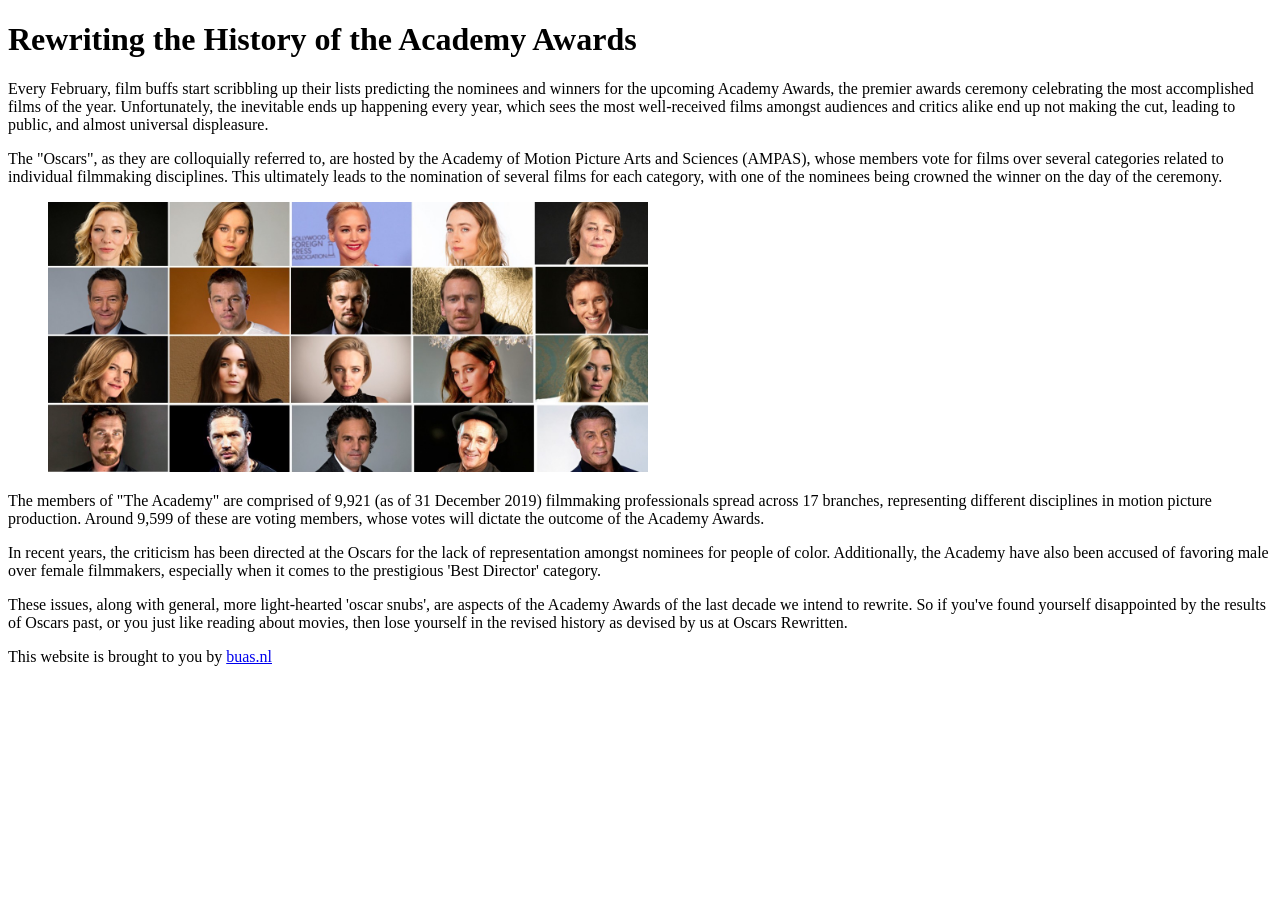
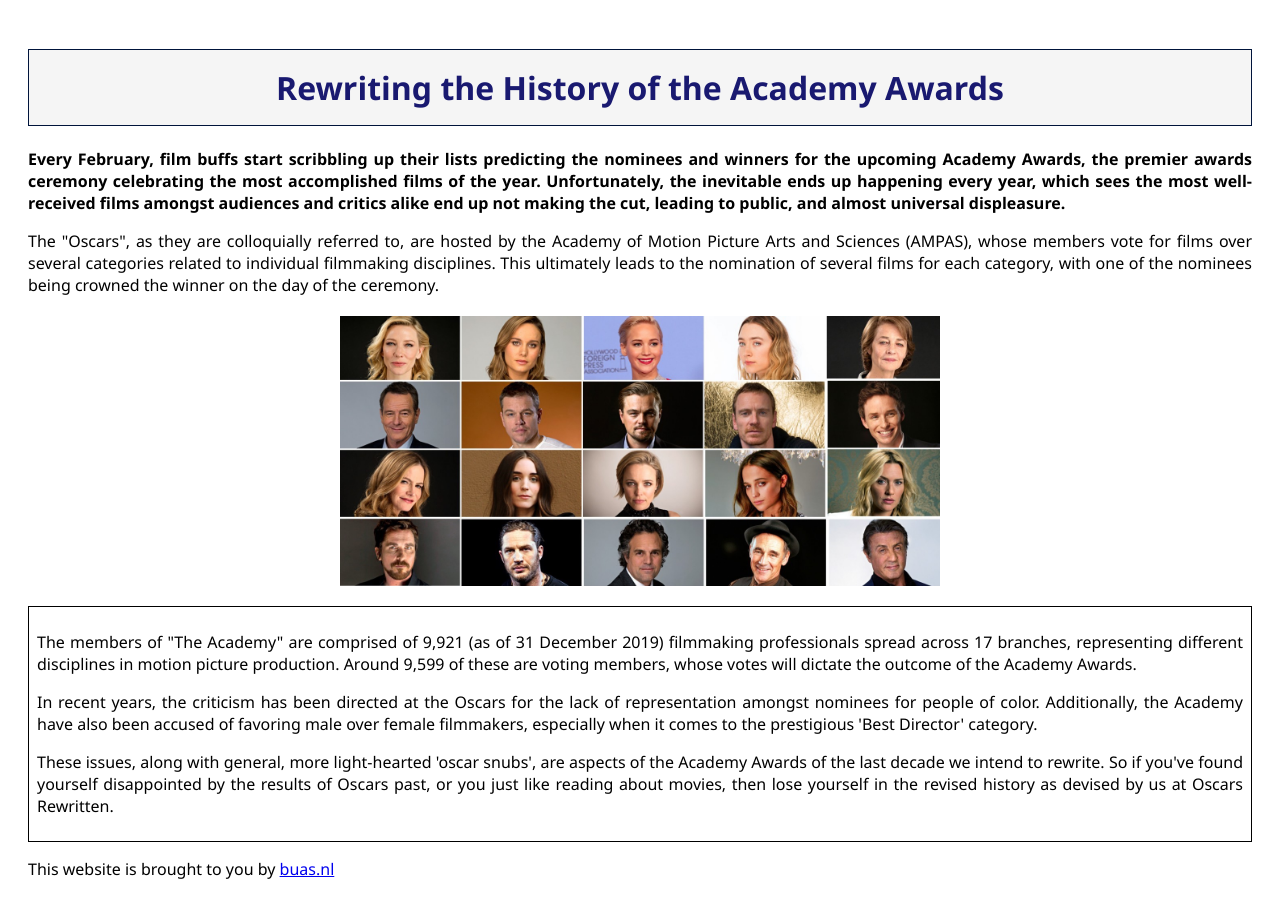
Before and after one commit to soerjostok/prj4-chapter-4, a plain HTML site: page my-project/index.html in a window 1280 px wide. Before the commit the page ends 800 px from the top, so only its background shows below. Drawn offline with Linux system fonts and the light colour scheme.

Commit message:
chapter 4 html update + css

```diff
--- /dev/null
+++ b/my-project/css/styles.css
@@ -0,0 +1,30 @@
+@charset "UTF-8";
+.body {
+	font-family: Segoe, "Segoe UI", "DejaVu Sans", "Trebuchet MS", Verdana, "sans-serif";
+	padding-left: 20px;
+	padding-right: 20px;
+	padding-bottom: 20px;
+	padding-top: 20px;
+	text-align: justify
+}
+.page-title {
+	color: midnightblue;
+	background-color: whitesmoke;
+	border: 1px solid #00143B;
+	text-align: center;
+	padding: 0.5em;
+}
+#opener {
+	font-weight: bold;
+}
+#image {
+	display: flex;
+	flex-wrap: wrap;
+	justify-content: center;
+	margin-top: 20px;
+	margin-bottom: 20px;
+}
+.my-container {
+	border: 1px solid #000;
+	padding: 0.5em;
+}
--- a/my-project/index.html
+++ b/my-project/index.html
@@ -3,21 +3,29 @@
 <head>
 <title>Oscars Rewritten</title>
   <meta charset="utf-8"/>
+<link href="css/styles.css" rel="stylesheet" type="text/css">
 </head>
-<body>
+<body class="body">
   <header>
-    <h1>Rewriting the History of the Academy Awards</h1>
-    <p>Every February, film buffs start scribbling up their lists predicting the nominees and winners for the upcoming Academy Awards, the premier awards ceremony celebrating the most accomplished films of the year. Unfortunately, the inevitable ends up happening every year, which sees the most well-received films amongst audiences and critics alike end up not making the cut, leading to public, and almost universal displeasure.</p>
-    <p>The "Oscars", as they are colloquially referred to, are hosted by the Academy of Motion Picture Arts and Sciences (AMPAS), whose members vote for films over several categories related to individual filmmaking disciplines. This ultimately leads to the nomination of several films for each category, with one of the nominees being crowned the winner on the day of the ceremony.</p>
-    <figure>
+    <h1 class="page-title">Rewriting the History of the Academy Awards</h1>
+    <p id="opener">Every February, film buffs start scribbling up their lists predicting the nominees and winners for the upcoming Academy Awards, the premier awards ceremony celebrating the most accomplished films of the year. Unfortunately, the inevitable ends up happening every year, which sees the most well-received films amongst audiences and critics alike end up not making the cut, leading to public, and almost universal displeasure.</p>
+  </header>
+
+  <div>
+	<p>The "Oscars", as they are colloquially referred to, are hosted by the Academy of Motion Picture Arts and Sciences (AMPAS), whose members vote for films over several categories related to individual filmmaking disciplines. This ultimately leads to the nomination of several films for each category, with one of the nominees being crowned the winner on the day of the ceremony.</p>
+    <figure id="image">
       <img src="images/all-white-acting-nominations.jpeg" width="600" height="270" alt="All White Acting Nominees at 2016 Oscars"/>
-	</figure>
-    <p>The members of "The Academy" are comprised of 9,921 (as of 31 December 2019) filmmaking professionals spread across 17 branches, representing different disciplines in motion picture production. Around 9,599 of these are voting members, whose votes will dictate the outcome of the Academy Awards.</p>
+    </figure>
+  </div>
+
+  <div class="my-container">
+	<p>The members of "The Academy" are comprised of 9,921 (as of 31 December 2019) filmmaking professionals spread across 17 branches, representing different disciplines in motion picture production. Around 9,599 of these are voting members, whose votes will dictate the outcome of the Academy Awards.</p>
     <p>In recent years, the criticism has been directed at the Oscars for the lack of representation amongst nominees for people of color. Additionally, the Academy have also been accused of favoring male over female filmmakers, especially when it comes to the prestigious 'Best Director' category.</p>
     <p>These issues, along with general, more light-hearted 'oscar snubs', are aspects of the Academy Awards of the last decade we intend to rewrite. So if you've found yourself disappointed by the results of Oscars past, or you just like reading about movies, then lose yourself in the revised history as devised by us at Oscars Rewritten.</p>
-  </header>
+  </div>
+
   <footer>
     <p>This website is brought to you by <a href="https://www.buas.nl">buas.nl</a></p>
-</footer>
+  </footer>
 </body>
 </html>
```
Also changed, not shown: 3 other files.
